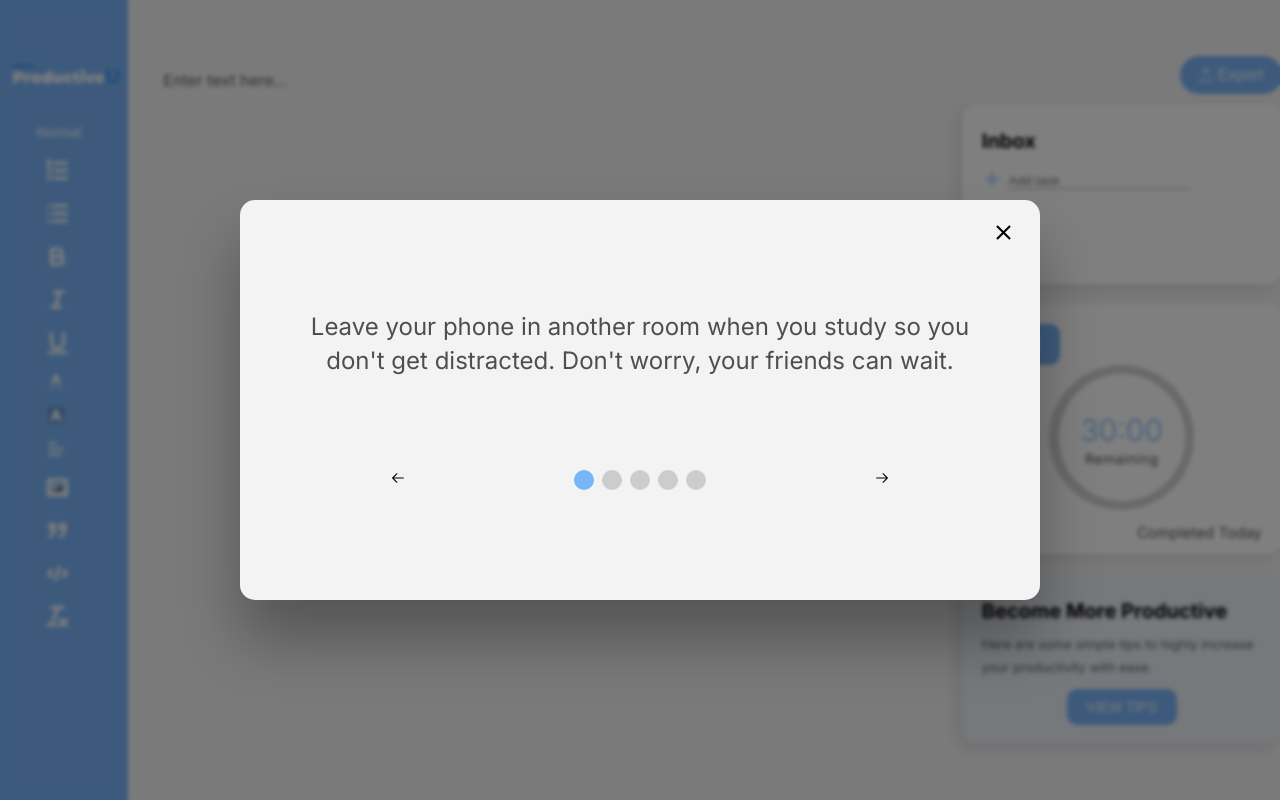
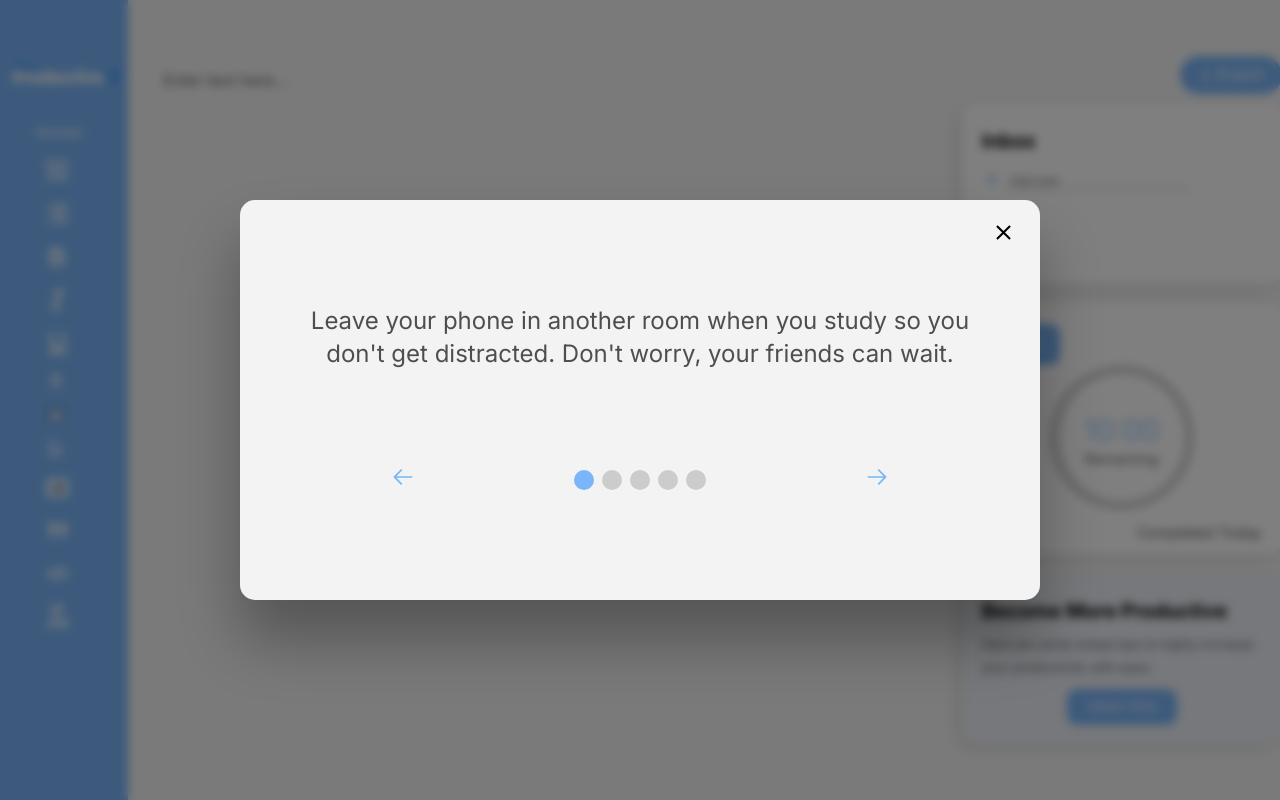
Before and after one commit to IgnacioR97/react-habits, a React (Vite) app: page / in a window 1280 px wide. Both pictures are taken after a click on the button "VIEW TIPS". Built offline with nearby package versions, Linux system fonts and the light colour scheme.

Commit message:
15 minutes started

```diff
--- a/src/cards/Timer.jsx
+++ b/src/cards/Timer.jsx
@@ -3,7 +3,7 @@ import { RxClock } from "react-icons/rx";
 
 const Timer = () => {
   const [elapsedTime, setElapsedTime] = useState(0);
-  const [defaultTime, setDefaultTime] = useState(30);
+  const [defaultTime, setDefaultTime] = useState(10);
   const [extraTime, setExtraTime] = useState(0);
   const [totalTime, setTotalTime] = useState((defaultTime + extraTime) * 60);
   const [isRunning, setIsRunning] = useState(false);
--- a/src/components/TipsModal.jsx
+++ b/src/components/TipsModal.jsx
@@ -39,7 +39,7 @@ const TipsModal = ({ setOpenModal }) => {
           <h4>{tip}</h4>
           <div className="buttons">
             <button className="btn-left" onClick={decreaseNum}>
-              <RxArrowLeft />
+              <RxArrowLeft className="modal-icon" />
             </button>
             <div className="selectors">
               {tips.map((tip, index) => {
@@ -55,7 +55,7 @@ const TipsModal = ({ setOpenModal }) => {
               })}
             </div>
             <button className="btn-right" onClick={increaseNum}>
-              <RxArrowRight />
+              <RxArrowRight className="modal-icon" />
             </button>
           </div>
           <button className="close-btn" onClick={closeModal}>
--- a/src/index.css
+++ b/src/index.css
@@ -2,6 +2,7 @@
   --color-text: #FBFBFC;
   --color-secondary: #619DF0;
   --color-primary: #7AB5F8;
+  --color-primary-30: #a2cbfa;
 }
 
 html {
@@ -459,7 +460,7 @@ main {
   width: 100%;
   height: 100%;
   background-color: rgba(0, 0, 0, 0.5);
-  backdrop-filter: blur(2px);
+  backdrop-filter: blur(5px);
   z-index: 100;
   transition: all 0.5s;
 }
@@ -513,7 +514,12 @@ main {
 
 .btn-right,
 .btn-left {
-  font-size: 1.6rem;
+  font-size: 2.6rem;
+  color: var(--color-primary);
+}
+
+.modal-icon {
+  cursor: pointer;
 }
 
 .close-btn {
@@ -535,6 +541,11 @@ main {
   background-color: #ccc;
   border-radius: 50%;
   cursor: pointer;
+  transition: background-color 0.3s linear;
+}
+
+.selector:hover {
+  background-color: var(--color-primary-30);
 }
 
 .selector.active {
```
